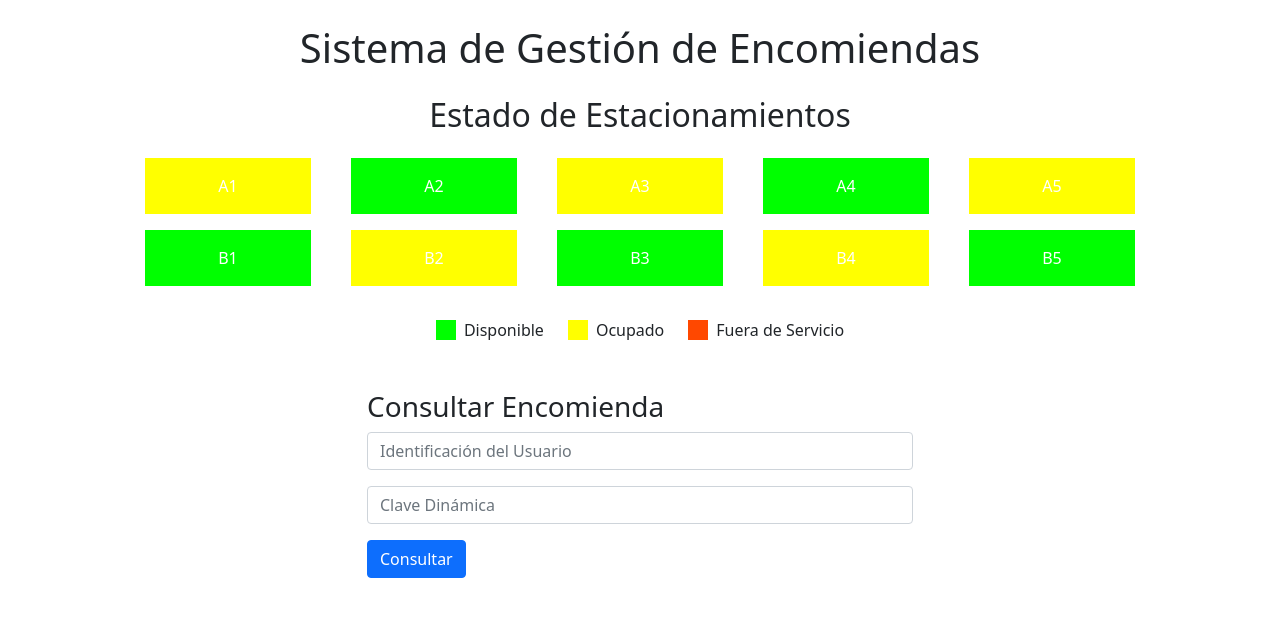
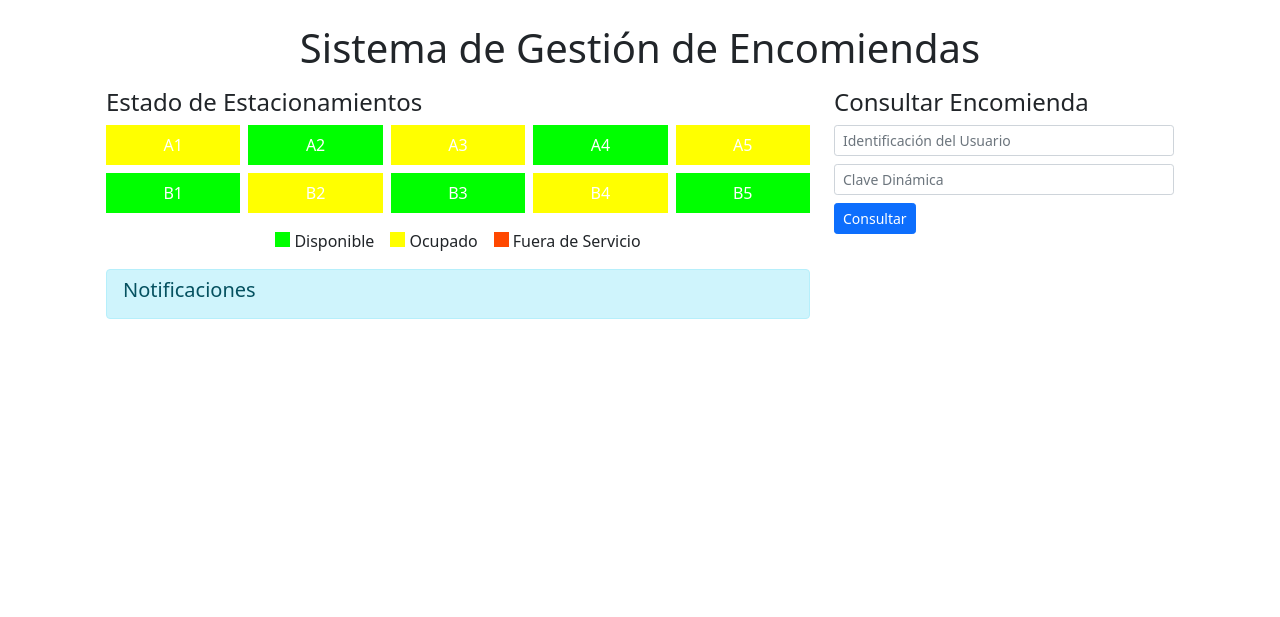
Before and after one commit to eduar27-ad/encomiendas, a Flask app: page / in a window 1280 px wide. Shown: the part 56-673 px from the top of the page. Run offline with Flask 3, Linux system fonts and the light colour scheme; data comes from the database, SQL or seed files in the repository; both versions use the stored data as it was after the commit; data that the repository does not hold is empty.

Commit message:
interfaz de inicio compacta

```diff
--- a/app.py
+++ b/app.py
@@ -35,7 +35,7 @@ def consultar_encomienda():
         return jsonify({
             'success': True,
             'usuario': usuario['username'],
-            'encomiendas': [{'descripcion': e['descripcion'], 'fecha': e['fecha']} for e in encomiendas]
+            'encomiendas': [{'id': e['id'], 'descripcion': e['descripcion'], 'fecha': e['fecha']} for e in encomiendas]
         })
     conn.close()
     return jsonify({'success': False, 'message': 'Usuario no encontrado o clave incorrecta'})
@@ -43,16 +43,26 @@ def consultar_encomienda():
 @app.route('/activar_entrada', methods=['POST'])
 def activar_entrada():
     """Asigna un estacionamiento disponible aleatoriamente."""
+    encomienda_id = request.form.get('encomienda_id')
     conn = get_db_connection()
     garajes_disponibles = conn.execute('SELECT id FROM garajes WHERE estado = "disponible"').fetchall()
     if garajes_disponibles:
         garaje_asignado = random.choice(garajes_disponibles)
         conn.execute('UPDATE garajes SET estado = "ocupado" WHERE id = ?', (garaje_asignado['id'],))
+        conn.execute('UPDATE encomiendas SET fecha_entrega = ? WHERE id = ?', (datetime.now(), encomienda_id))
         conn.commit()
         conn.close()
         return jsonify({'success': True, 'garaje': garaje_asignado['id']})
     conn.close()
     return jsonify({'success': False, 'message': 'No hay garajes disponibles'})
+
+@app.route('/get_notificaciones')
+def get_notificaciones():
+    """Retorna las últimas notificaciones."""
+    conn = get_db_connection()
+    notificaciones = conn.execute('SELECT * FROM alertas ORDER BY fecha DESC LIMIT 5').fetchall()
+    conn.close()
+    return jsonify([{'mensaje': n['mensaje'], 'fecha': n['fecha']} for n in notificaciones])
 
 @app.route('/dashboard')
 def dashboard():
--- a/templates/index.html
+++ b/templates/index.html
@@ -1,142 +1,168 @@
 {% extends "base.html" %}
+{% block content %}
 
-{% block content %}
-<h1 class="text-center mb-4">Sistema de Gestión de Encomiendas</h1>
+<div class="container-fluid px-4">
+    <h1 class="text-center my-3">Sistema de Gestión de Encomiendas</h1>
 
-<h2 class="text-center mb-3">Estado de Estacionamientos</h2>
-<div id="estacionamientos" class="row justify-content-center mb-4">
+    <div class="row">
+        <div class="col-md-8">
+            <h2 class="h4 mb-2">Estado de Estacionamientos</h2>
+            <div id="estacionamientos" class="row row-cols-5 g-2 mb-3">
                 {% for estacionamiento in estacionamientos %}
-    <div class="col-2 m-2">
-        <div class="estacionamiento {{ estacionamiento.estado }} p-3 text-center text-white">
+                <div class="col">
+                    <div class="estacionamiento {{ estacionamiento.estado }} p-2 text-center text-white">
                         {{ estacionamiento.id }}
                     </div>
                 </div>
                 {% endfor %}
             </div>
 
-<!-- Leyenda de Estados -->
-<div class="row justify-content-center mb-5">
-    <div class="col-auto">
-        <div class="d-flex align-items-center">
-            <div class="estacionamiento disponible me-2" style="width: 20px; height: 20px;"></div>
-            <span>Disponible</span>
+            <div class="d-flex justify-content-center mb-3">
+                <div class="me-3"><div class="estacionamiento disponible d-inline-block me-1" style="width: 15px; height: 15px;"></div>Disponible</div>
+                <div class="me-3"><div class="estacionamiento ocupado d-inline-block me-1" style="width: 15px; height: 15px;"></div>Ocupado</div>
+                <div><div class="estacionamiento fuera-de-servicio d-inline-block me-1" style="width: 15px; height: 15px;"></div>Fuera de Servicio</div>
+            </div>
+
+            <div id="notificaciones" class="alert alert-info py-2 px-3 mb-3">
+                <h4 class="h5 mb-2">Notificaciones</h4>
+                <ul id="listaNotificaciones" class="list-unstyled mb-0">
+                    <!-- Las notificaciones se agregarán aquí dinámicamente -->
+                </ul>
             </div>
         </div>
-    <div class="col-auto">
-        <div class="d-flex align-items-center">
-            <div class="estacionamiento ocupado me-2" style="width: 20px; height: 20px;"></div>
-            <span>Ocupado</span>
+
+        <div class="col-md-4">
+            <h3 class="h4 mb-2">Consultar Encomienda</h3>
+            <form id="consultaForm" class="mb-3">
+                <div class="mb-2">
+                    <input type="text" class="form-control form-control-sm" name="identificacion" placeholder="Identificación del Usuario" required>
                 </div>
+                <div class="mb-2">
+                    <input type="text" class="form-control form-control-sm" name="clave_dinamica" placeholder="Clave Dinámica" required>
                 </div>
-    <div class="col-auto">
-        <div class="d-flex align-items-center">
-            <div class="estacionamiento fuera-de-servicio me-2" style="width: 20px; height: 20px;"></div>
-            <span>Fuera de Servicio</span>
+                <button type="submit" class="btn btn-primary btn-sm">Consultar</button>
+            </form>
         </div>
     </div>
 </div>
 
-<div class="row mb-4">
-    <div class="col-md-6 offset-md-3">
-        <h3>Consultar Encomienda</h3>
-        <form id="consultaForm">
-            <div class="mb-3">
-                <input type="text" class="form-control" name="identificacion" placeholder="Identificación del Usuario" required>
+<!-- Modal para mostrar resultados de la consulta -->
+<div class="modal fade" id="resultadoConsultaModal" tabindex="-1" aria-labelledby="resultadoConsultaModalLabel" aria-hidden="true">
+    <div class="modal-dialog">
+        <div class="modal-content">
+            <div class="modal-header">
+                <h5 class="modal-title" id="resultadoConsultaModalLabel">Resultado de la Consulta</h5>
+                <button type="button" class="btn-close" data-bs-dismiss="modal" aria-label="Close"></button>
             </div>
-            <div class="mb-3">
-                <input type="text" class="form-control" name="clave_dinamica" placeholder="Clave Dinámica" required>
+            <div class="modal-body">
+                <div id="infoUsuario"></div>
+                <div id="listaEncomiendas" class="mt-3">
+                    <h6 class="mb-2">Encomiendas pendientes:</h6>
+                    <div class="form-check mb-2">
+                        <input class="form-check-input" type="checkbox" id="seleccionarTodas">
+                        <label class="form-check-label" for="seleccionarTodas">Seleccionar todas</label>
                     </div>
-            <button type="submit" class="btn btn-primary">Consultar</button>
-        </form>
+                    <div id="encomiendas-list"></div>
                 </div>
             </div>
-
-<div id="resultadoConsulta" class="row mb-4" style="display: none;">
-    <div class="col-md-6 offset-md-3">
-        <div class="card">
-            <div class="card-body">
-                <h5 class="card-title">Resultado de la Consulta</h5>
-                <div id="infoUsuario"></div>
-                <div id="listaEncomiendas"></div>
-                <button id="btnEntrada" class="btn btn-success mt-3" style="display: none;">Activar Entrada</button>
+            <div class="modal-footer">
+                <button type="button" class="btn btn-secondary" data-bs-dismiss="modal">Cerrar</button>
+                <button id="btnEntrada" class="btn btn-success">Activar Entrada</button>
             </div>
         </div>
     </div>
 </div>
 
-<div id="alertaPersonalizada" class="modal fade" tabindex="-1">
-    <div class="modal-dialog">
-        <div class="modal-content">
-            <div class="modal-header">
-                <h5 class="modal-title">Asignación de Estacionamiento</h5>
-                <button type="button" class="btn-close" data-bs-dismiss="modal" aria-label="Close"></button>
-            </div>
-            <div class="modal-body">
-                <p id="mensajeAlerta"></p>
-            </div>
-            <div class="modal-footer">
-                <button type="button" class="btn btn-secondary" data-bs-dismiss="modal">Cerrar</button>
-            </div>
-        </div>
-    </div>
-</div>
 {% endblock %}
 
 {% block extra_js %}
 <script>
+    function actualizarNotificaciones() {
+        fetch('/get_notificaciones')
+            .then(response => response.json())
+            .then(data => {
+                const lista = document.getElementById('listaNotificaciones');
+                lista.innerHTML = '';
+                data.slice(0, 3).forEach(notif => {
+                    const li = document.createElement('li');
+                    li.textContent = `${notif.fecha}: ${notif.mensaje}`;
+                    lista.appendChild(li);
+                });
+            });
+    }
+
+    setInterval(actualizarNotificaciones, 30000);
+
     document.getElementById('consultaForm').addEventListener('submit', function(e) {
         e.preventDefault();
         const formData = new FormData(this);
+
         fetch('/consultar_encomienda', {
             method: 'POST',
             body: formData
         })
         .then(response => response.json())
         .then(data => {
-        document.getElementById('resultadoConsulta').style.display = 'block';
             if (data.success) {
                 document.getElementById('infoUsuario').innerHTML = `<p>Usuario: ${data.usuario}</p>`;
-            if (data.encomiendas.length > 0) {
-                let listaHtml = '<h6>Encomiendas pendientes:</h6><ul>';
+                let encomiendasHTML = '';
                 data.encomiendas.forEach(enc => {
-                    listaHtml += `<li>${enc.descripcion} - Llegó: ${enc.fecha}</li>`;
+                    encomiendasHTML += `
+                    <div class="form-check">
+                        <input class="form-check-input encomienda-check" type="checkbox" value="${enc.id}" id="enc${enc.id}">
+                        <label class="form-check-label" for="enc${enc.id}">
+                            ${enc.descripcion} - Llegó: ${enc.fecha}
+                        </label>
+                    </div>`;
                 });
-                listaHtml += '</ul>';
-                document.getElementById('listaEncomiendas').innerHTML = listaHtml;
-                document.getElementById('btnEntrada').style.display = 'block';
+                document.getElementById('encomiendas-list').innerHTML = encomiendasHTML;
+
+                new bootstrap.Modal(document.getElementById('resultadoConsultaModal')).show();
             } else {
-                document.getElementById('listaEncomiendas').innerHTML = '<p>No hay encomiendas pendientes.</p>';
-                document.getElementById('btnEntrada').style.display = 'none';
+                alert(data.message);
             }
-        } else {
-            document.getElementById('infoUsuario').innerHTML = `<p>${data.message}</p>`;
-            document.getElementById('listaEncomiendas').innerHTML = '';
-            document.getElementById('btnEntrada').style.display = 'none';
-        }
+        })
+        .catch(error => {
+            console.error('Error:', error);
+            alert('Ocurrió un error al procesar la solicitud.');
         });
+
+        this.reset();
+    });
+
+    document.getElementById('seleccionarTodas').addEventListener('change', function() {
+        const checks = document.querySelectorAll('.encomienda-check');
+        checks.forEach(check => check.checked = this.checked);
     });
 
     document.getElementById('btnEntrada').addEventListener('click', function() {
-    fetch('/activar_entrada', { method: 'POST' })
+        const encomiendas_seleccionadas = Array.from(document.querySelectorAll('.encomienda-check:checked')).map(el => el.value);
+        if (encomiendas_seleccionadas.length > 0) {
+            fetch('/activar_entrada', {
+                method: 'POST',
+                headers: {
+                    'Content-Type': 'application/json',
+                },
+                body: JSON.stringify({encomiendas: encomiendas_seleccionadas})
+            })
             .then(response => response.json())
             .then(data => {
                 if (data.success) {
-            const estacionamientos = document.querySelectorAll('.estacionamiento');
-            estacionamientos.forEach(est => {
-                if (est.textContent.trim() === data.garaje) {
-                    est.classList.remove('disponible');
-                    est.classList.add('ocupado');
+                    alert(`Entrada activada. Se ha asignado el garaje ${data.garaje}.`);
+                    bootstrap.Modal.getInstance(document.getElementById('resultadoConsultaModal')).hide();
+                } else {
+                    alert(data.message);
+                }
+            })
+            .catch(error => {
+                console.error('Error:', error);
+                alert('Ocurrió un error al activar la entrada.');
+            });
+        } else {
+            alert("Por favor, seleccione al menos una encomienda.");
         }
     });
 
-            const mensajeAlerta = `Se ha asignado el estacionamiento ${data.garaje}.`;
-            document.getElementById('mensajeAlerta').textContent = mensajeAlerta;
-            const modal = new bootstrap.Modal(document.getElementById('alertaPersonalizada'));
-            modal.show();
-        } else {
-            alert(data.message);
-        }
-    });
-});
+    window.onload = actualizarNotificaciones;
 </script>
 {% endblock %}
```
Also changed, not shown: database.db. Lines whose indentation alone changed are shown as unchanged.
